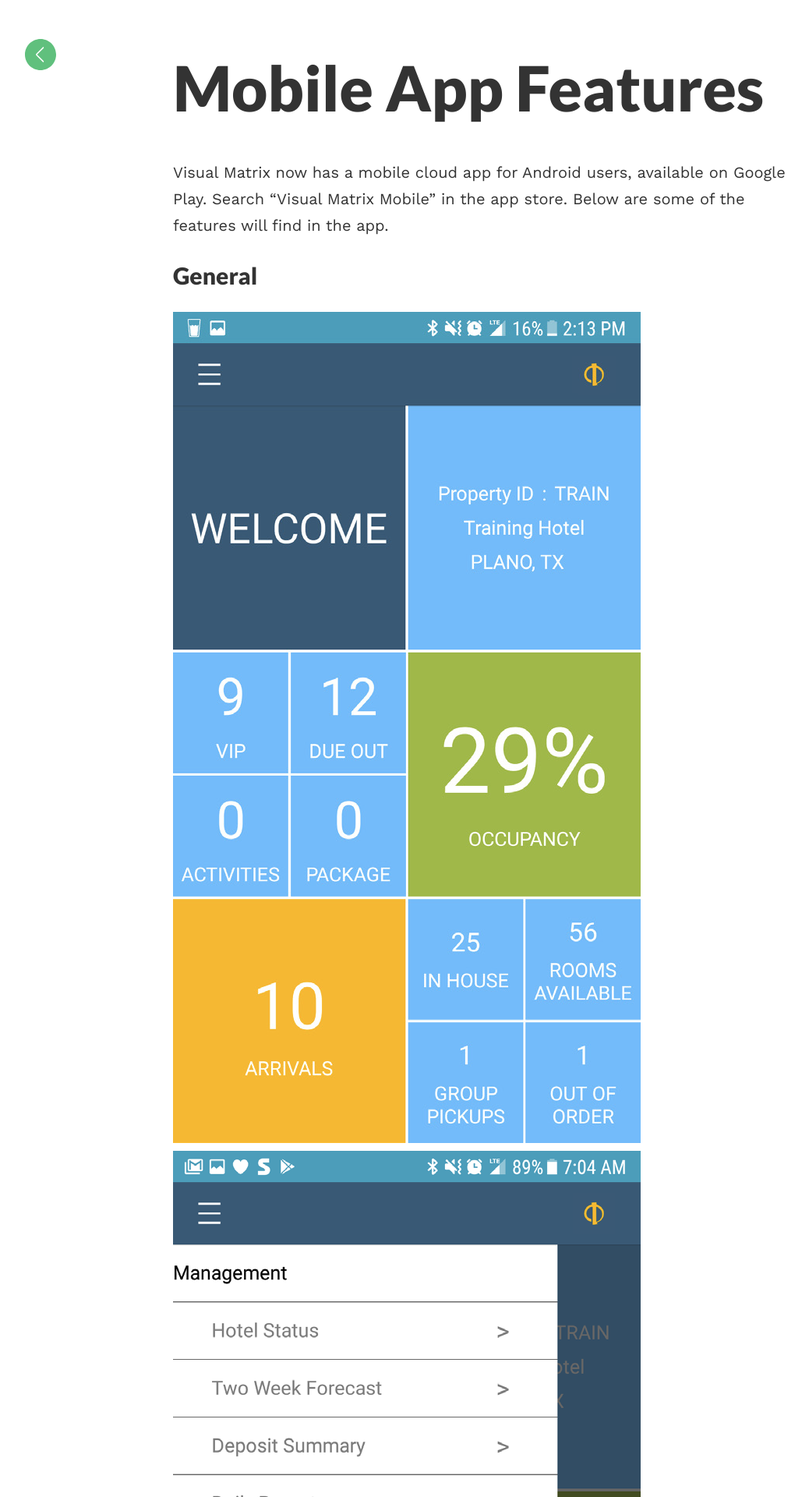
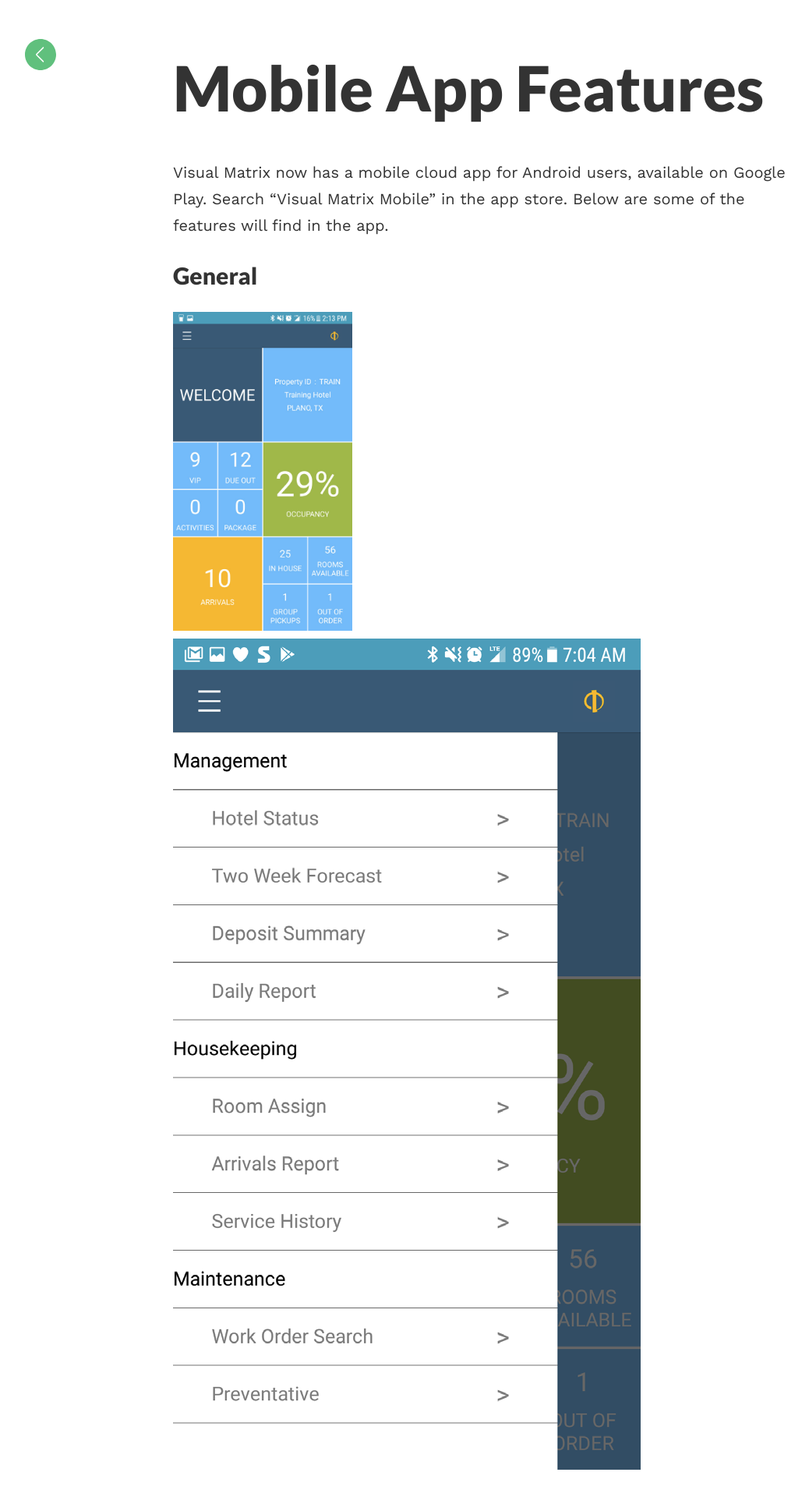
Before and after one commit to blake1ward/portfolio, a Jekyll site: the page built from mobile-app.md, in a window 1280 px wide. Shown: the top 1920 px of the page at 78% size, without its empty margins (18-1056 px from the left). Built offline with Jekyll 4.4.1, drawn with Linux system fonts in a browser that asks for light colours.

Commit message:
Update mobile-app.md

```diff
--- a/mobile-app.md
+++ b/mobile-app.md
@@ -10,7 +10,7 @@
 
 ## General
 
-<img src="/portfolio/images/app1.jpg" alt="app1">
+<img src="/portfolio/images/app1.jpg" width="230" alt="app1">
 <img src="/portfolio/images/app2.jpg" alt="app2">
 
 - You do not need extra user licenses to log into the app.
```
